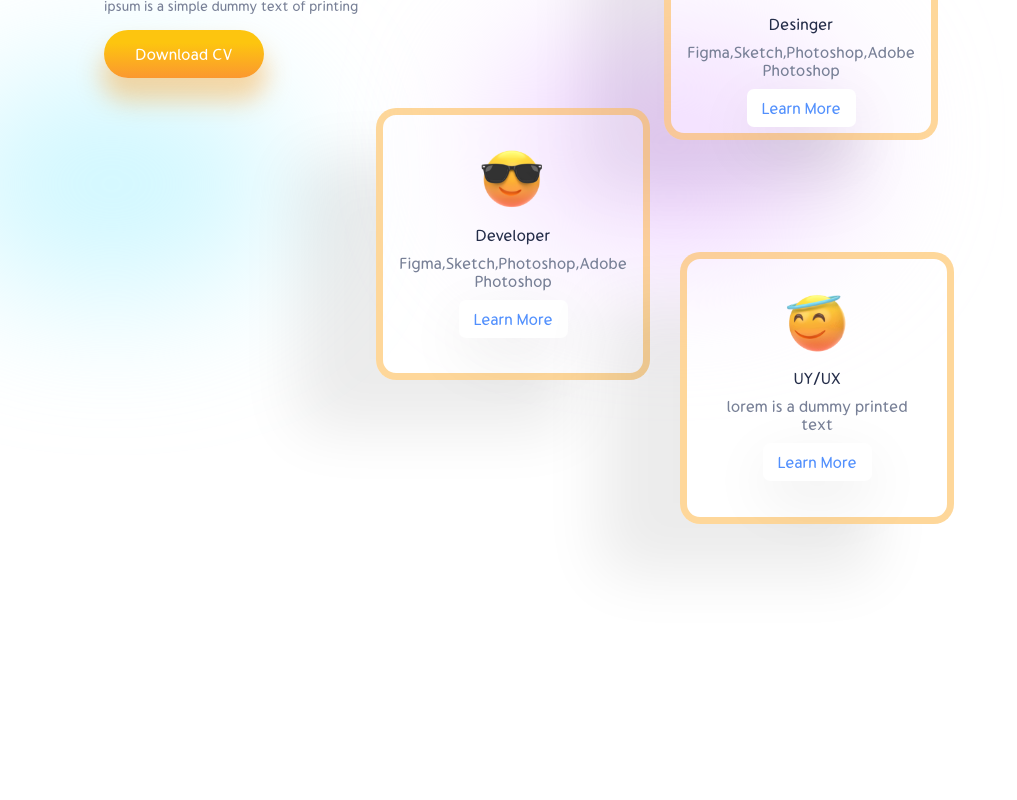
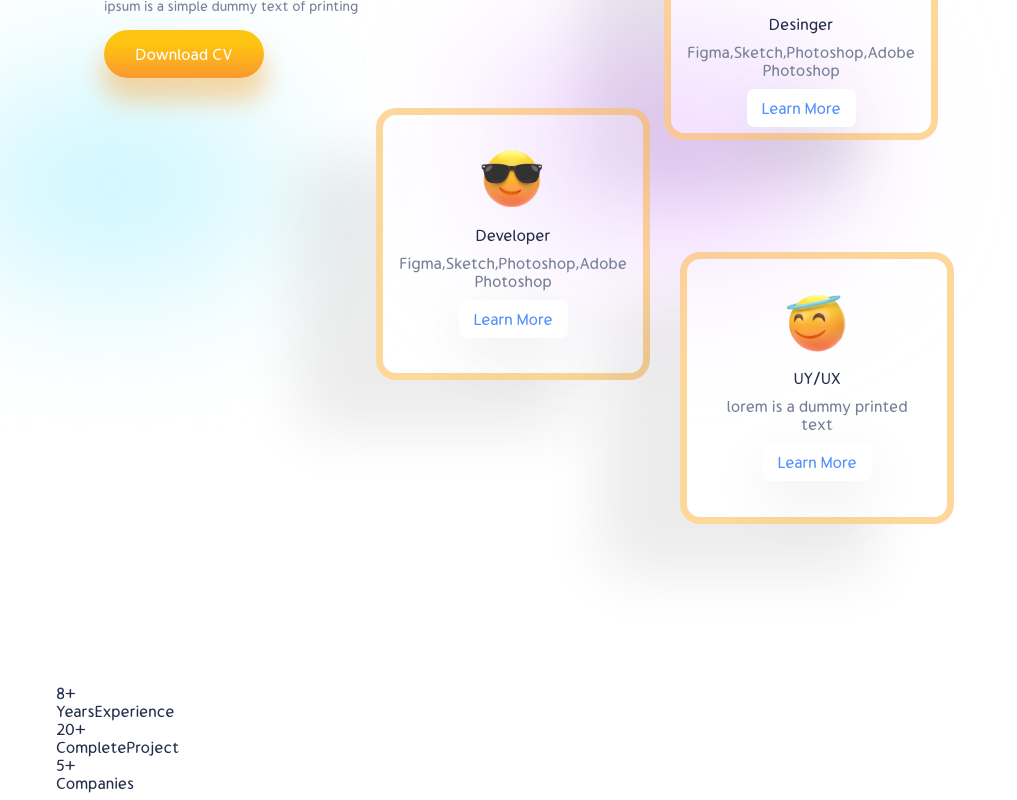
Before and after one commit to masum45299/intractive-portfolio, a React (Create React App) app: page / in a window 1280 px wide. Shown: the part 1076-1876 px from the top of the page, without its empty margins (0-1017 px from the left). Before the commit the page ends 1768 px from the top, so only its background shows below. Built offline with nearby package versions, Linux system fonts and the light colour scheme.

Commit message:
experience

```diff
--- a/src/App.js
+++ b/src/App.js
@@ -1,5 +1,6 @@
 
 import './App.css';
+import Experience from './Components/Experience/Experience';
 import Intro from './Components/Intro/Intro';
 import NavBar from './Components/NavBar/NavBar';
 import Service from './Components/Service/Service';
@@ -10,6 +11,7 @@ function App() {
       <NavBar />
       <Intro />
       <Service />
+      <Experience/>
     </div>
   );
 }
--- /dev/null
+++ b/src/Components/Experience/Experience.js
@@ -0,0 +1,25 @@
+import React from 'react';
+
+const Experience = () => {
+    return (
+        <div className='experience'>
+            <div className='achivement'>
+                <div className='circle'>8+</div>
+                <span>Years</span>
+                <span>Experience</span>
+            </div>
+            <div className='achivement'>
+                <div className='circle'>20+</div>
+                <span>Complete</span>
+                <span>Project</span>
+            </div>
+            <div className='achivement'>
+                <div className='circle'>5+</div>
+                <span>Companies</span>
+
+            </div>
+        </div>
+    );
+};
+
+export default Experience;
```
Also changed, not shown: src/Components/Experience/Experience.css (added).
